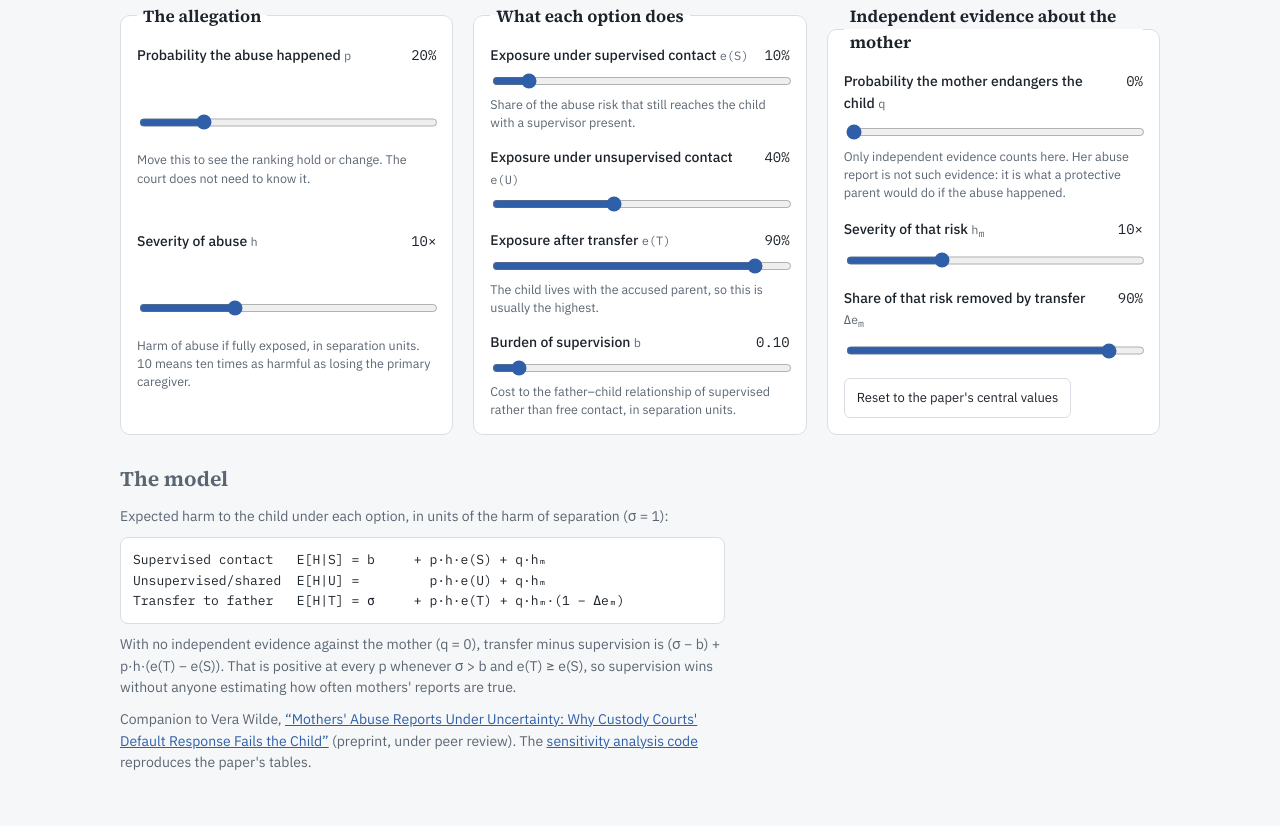
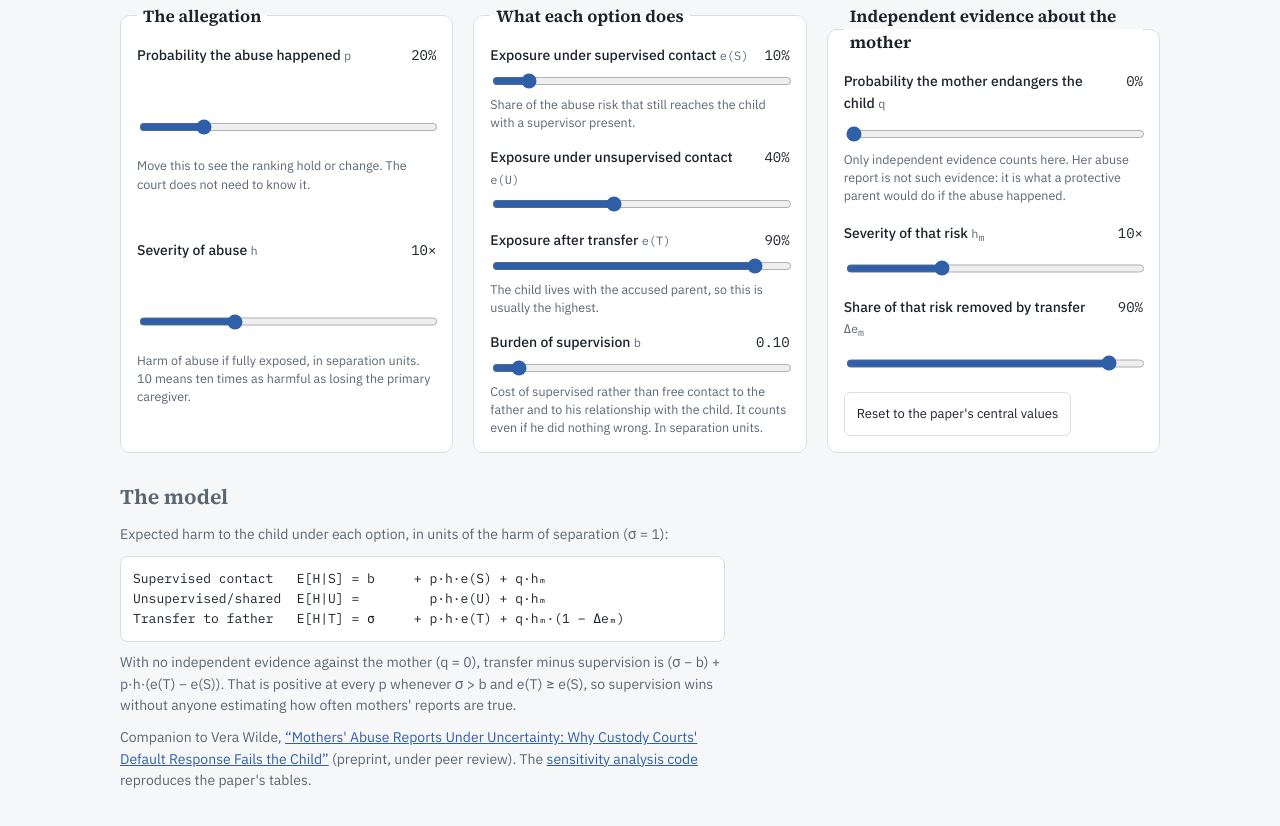
Before and after one commit to verawilde/custody-decisions-under-uncertainty, a plain HTML site: page index.html in a window 1280 px wide. Shown: the part 828-1654 px from the top of the page. Drawn offline with Linux system fonts and the light colour scheme.

Commit message:
Clarify supervision cost label

```diff
--- a/index.html
+++ b/index.html
@@ -173,7 +173,7 @@ button.reset:focus-visible { outline: 2px solid var(--focus); outline-offset: 2p
       <div class="ctl">
         <div class="ctl-top"><label for="b">Burden of supervision <span class="sym">b</span></label><output id="b_o" for="b"></output></div>
         <input type="range" id="b" min="0" max="1.5" step="0.01">
-        <small>Cost to the father–child relationship of supervised rather than free contact, in separation units.</small>
+        <small>Cost of supervised rather than free contact to the father and to his relationship with the child. It counts even if he did nothing wrong. In separation units.</small>
       </div>
     </fieldset>
 
```
